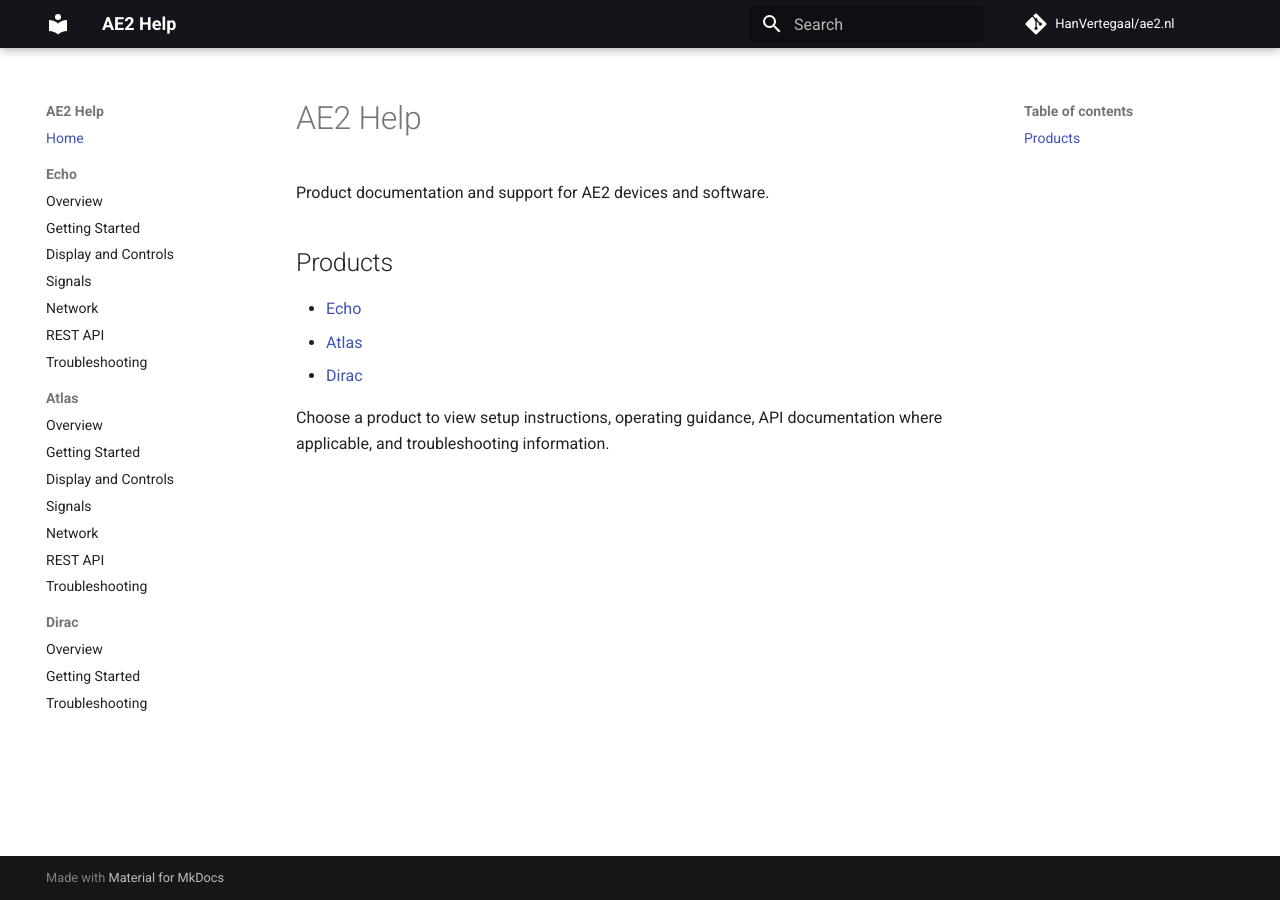
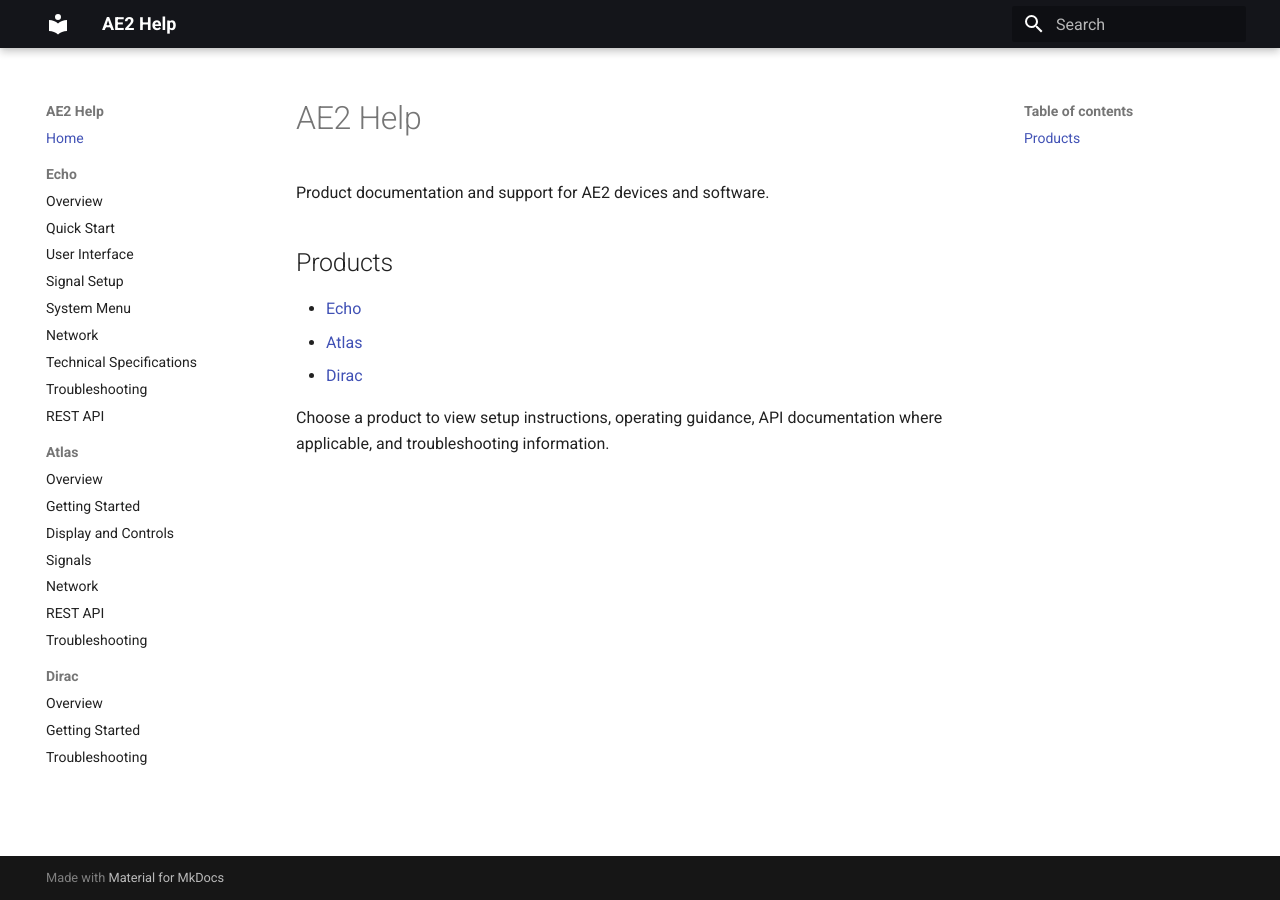
Before and after one commit to HanVertegaal/ae2.nl, an MkDocs documentation site: the page built from docs/index.md, in a window 1280 px wide. Built offline with MkDocs 1.6.1 and Material for MkDocs 9.7.7, drawn with Linux system fonts in a browser that asks for light colours; comment, search, counter and statistics services are not loaded.

Commit message:
Update site navigation for product manual pages

```diff
--- a/mkdocs.yml
+++ b/mkdocs.yml
@@ -1,9 +1,9 @@
 site_name: AE2 Help
 site_url: https://ae2.nl
-site_description: Product documentation and support for AE2 devices and software
+site_description: Product documentation and support for Acoustics Engineering devices and software
 
-repo_url: https://github.com/HanVertegaal/ae2.nl
-repo_name: HanVertegaal/ae2.nl
+extra_css:
+  - stylesheets/extra.css
 
 theme:
   name: material
@@ -29,12 +29,14 @@
   - Home: index.md
   - Echo:
       - Overview: echo/index.md
-      - Getting Started: echo/getting-started.md
-      - Display and Controls: echo/display-controls.md
-      - Signals: echo/signals.md
+      - Quick Start: echo/quick-start.md
+      - User Interface: echo/user-interface.md
+      - Signal Setup: echo/signal-setup.md
+      - System Menu: echo/system-menu.md
       - Network: echo/network.md
+      - Technical Specifications: echo/specifications.md
+      - Troubleshooting: echo/troubleshooting.md
       - REST API: echo/api.md
-      - Troubleshooting: echo/troubleshooting.md
   - Atlas:
       - Overview: atlas/index.md
       - Getting Started: atlas/getting-started.md
```
